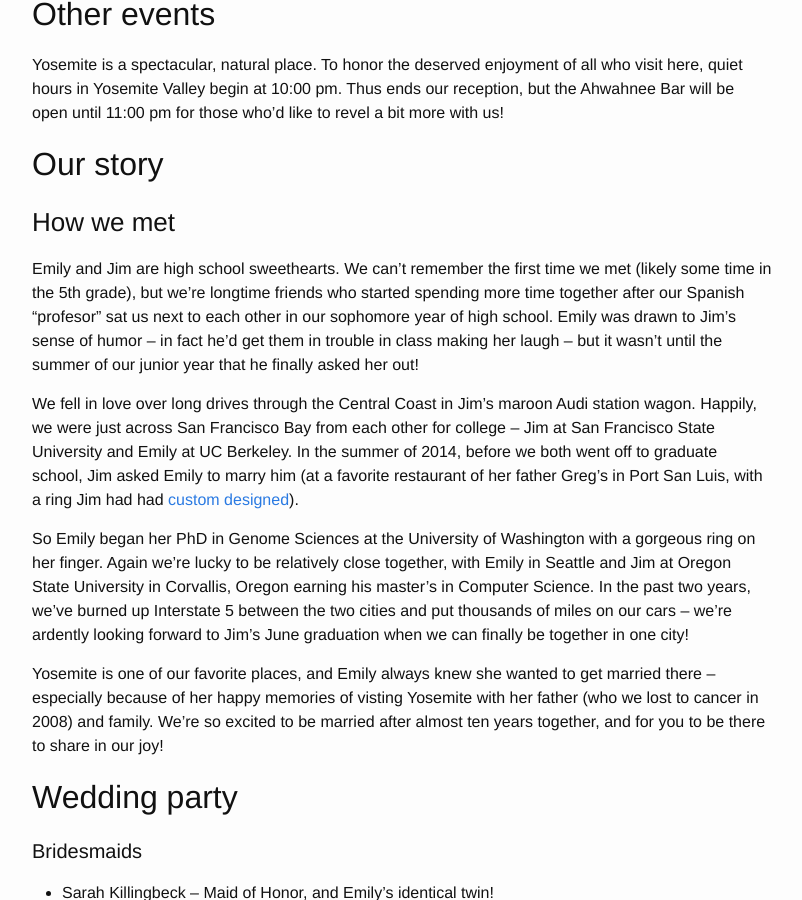
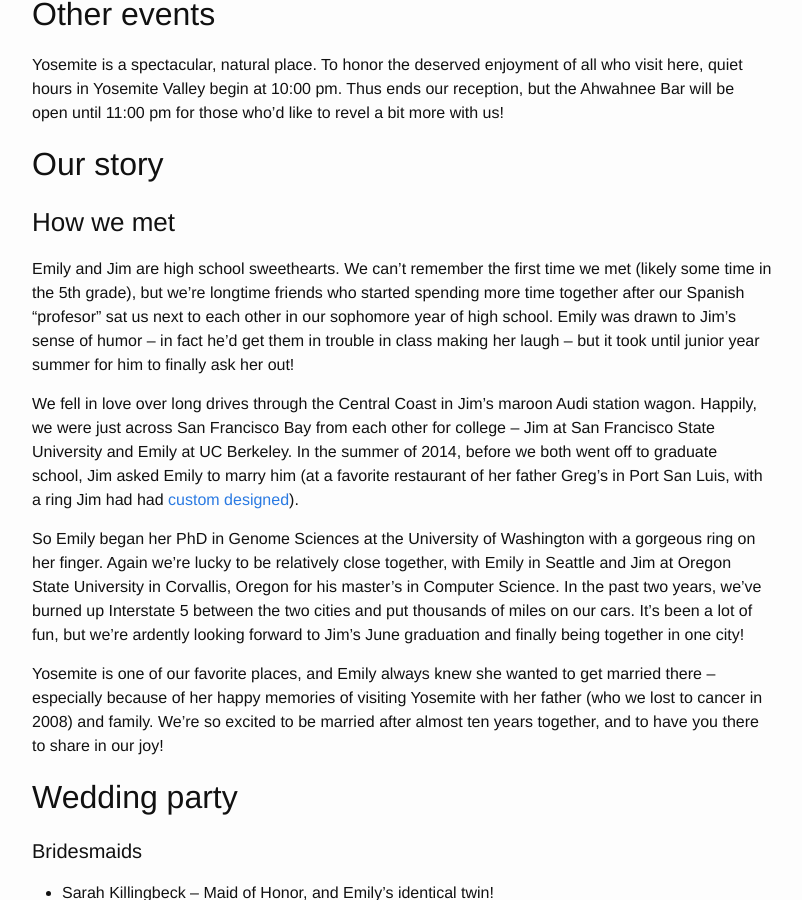
Before and after one commit to j-e-yosemite/j-e-yosemite.github.io, a Jekyll site: the page built from ourwedding.md, in a window 1280 px wide and 900 px high, scrolled down 598 px. Shown: the whole window, without its empty margins (238-1040 px from the left). Built offline with Jekyll 4.4.1, drawn with Linux system fonts in a browser that asks for light colours.

Commit message:
Some more changes

```diff
--- a/ourwedding.md
+++ b/ourwedding.md
@@ -28,13 +28,13 @@ Yosemite is a spectacular, natural place. To honor the deserved enjoyment of all
 
 ### How we met
 
-Emily and Jim are high school sweethearts. We can't remember the first time we met (likely some time in the 5th grade), but we're longtime friends who started spending more time together after our Spanish "profesor" sat us next to each other in our sophomore year of high school. Emily was drawn to Jim's sense of humor -- in fact he'd get them in trouble in class making her laugh -- but it wasn't until the summer of our junior year that he finally asked her out!
+Emily and Jim are high school sweethearts. We can't remember the first time we met (likely some time in the 5th grade), but we're longtime friends who started spending more time together after our Spanish "profesor" sat us next to each other in our sophomore year of high school. Emily was drawn to Jim's sense of humor -- in fact he'd get them in trouble in class making her laugh -- but it took until junior year summer for him to finally ask her out!
 
 We fell in love over long drives through the Central Coast in Jim's maroon Audi station wagon. Happily, we were just across San Francisco Bay from each other for college -- Jim at San Francisco State University and Emily at UC Berkeley. In the summer of 2014, before we both went off to graduate school, Jim asked Emily to marry him (at a favorite restaurant of her father Greg's in Port San Luis, with a ring Jim had had [custom designed](http://www.serengetiwest.com/)).
 
-So Emily began her PhD in Genome Sciences at the University of Washington with a gorgeous ring on her finger. Again we're lucky to be relatively close together, with Emily in Seattle and Jim at Oregon State University in Corvallis, Oregon earning his master's in Computer Science. In the past two years, we've burned up Interstate 5 between the two cities and put thousands of miles on our cars -- we're ardently looking forward to Jim's June graduation when we can finally be together in one city!
+So Emily began her PhD in Genome Sciences at the University of Washington with a gorgeous ring on her finger. Again we're lucky to be relatively close together, with Emily in Seattle and Jim at Oregon State University in Corvallis, Oregon for his master's in Computer Science. In the past two years, we've burned up Interstate 5 between the two cities and put thousands of miles on our cars. It's been a lot of fun, but we're ardently looking forward to Jim's June graduation and finally being together in one city!
 
-Yosemite is one of our favorite places, and Emily always knew she wanted to get married there -- especially because of her happy memories of visting Yosemite with her father (who we lost to cancer in 2008) and family. We're so excited to be married after almost ten years together, and for you to be there to share in our joy!
+Yosemite is one of our favorite places, and Emily always knew she wanted to get married there -- especially because of her happy memories of visiting Yosemite with her father (who we lost to cancer in 2008) and family. We're so excited to be married after almost ten years together, and to have you there to share in our joy!
 
 ## Wedding party
 
```
